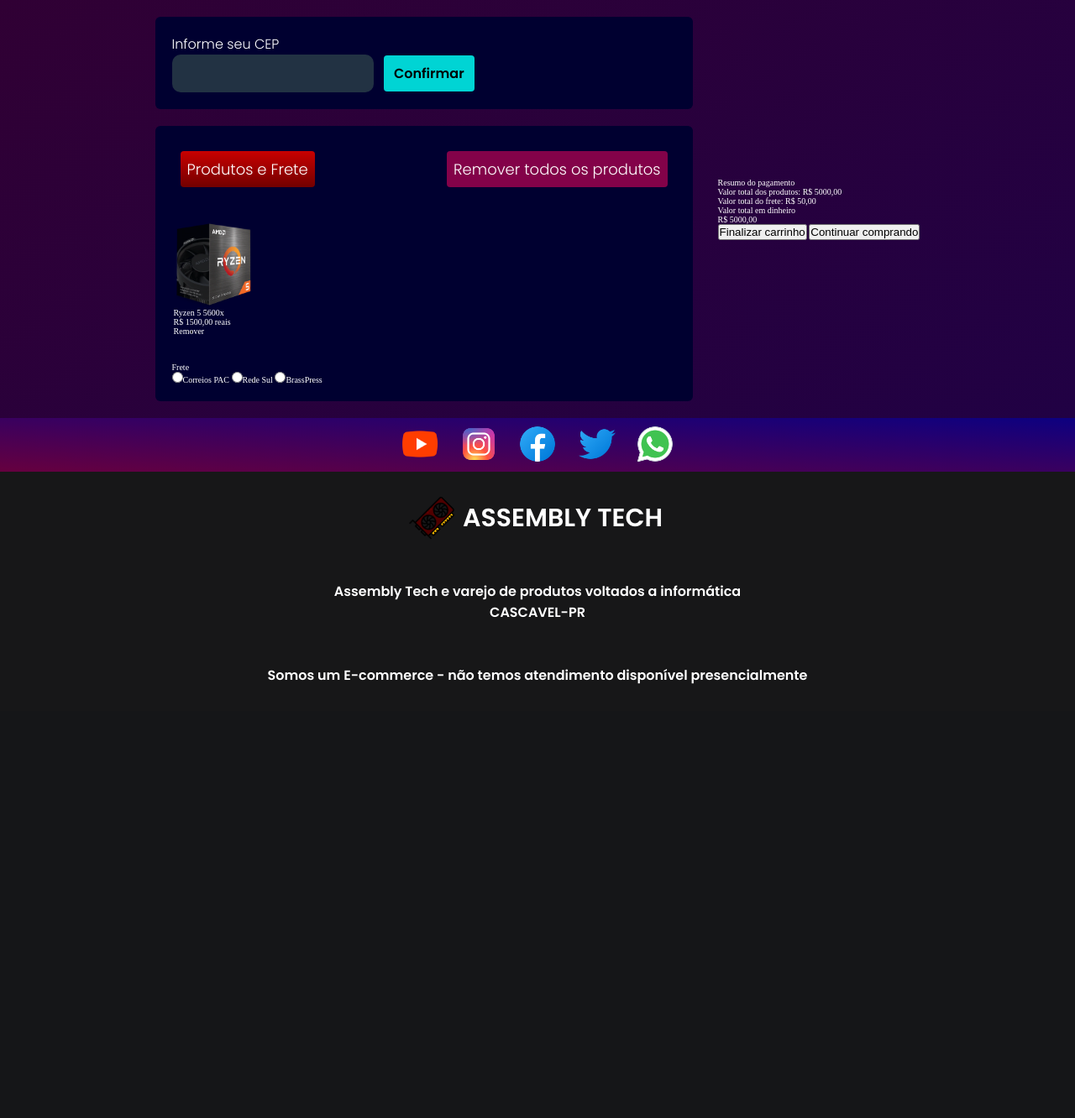
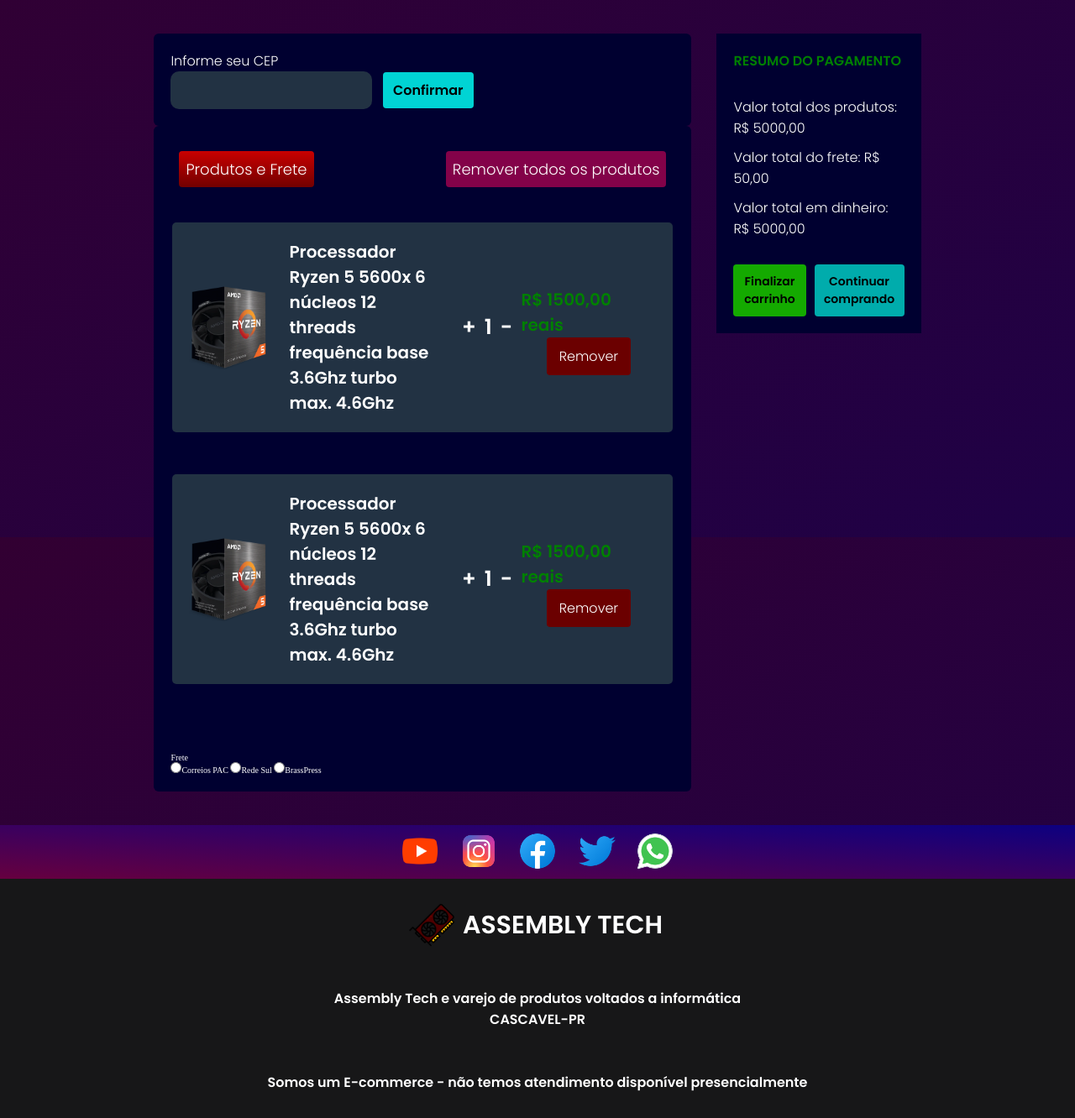
Before and after one commit to felippaugusto/4B-TCC, a PHP site: page /shopping-cart.html in a window 1280 px wide. Shown: the part 160-1492 px from the top of the page at 84% size. Before the commit the page ends 975 px from the top, so only its background shows below. Run offline with PHP 8.4, Linux system fonts and the light colour scheme.

Commit message:
updated files 2023-03-06

```diff
--- a/CSS/shopping-cart.css
+++ b/CSS/shopping-cart.css
@@ -1,12 +1,12 @@
 .container-shopping-cart {
     gap: 3rem;
     color: #fff;
+    align-items: start;
+    padding: 4rem;
 }
 
 .address-user, .container-products {
     width: 50vw;
-    margin-top: 2rem;
-    margin-bottom: 2rem;
     background-color:rgb(0, 0, 48);
     padding: 2rem;
     border-radius: 0.6rem;
@@ -78,6 +78,114 @@ table, .freight {
     background: rgb(102, 0, 56);
 }
 
+table tr #cart-product {
+    justify-content: space-between;
+    gap: 1rem;
+    width: 100%;
+    margin-bottom: 5rem;
+    background-color: #223243;
+    padding: 2rem;
+    border-radius: 0.5rem;
+}
+
 .container-products table img {
     height: 10rem;
 }
+
+.container-left-td {
+    gap: 2.5rem;
+    font-size: 2rem;
+    font-family: poppins-semiBold;
+    width: 70%;
+}
+
+.container-left-td span {
+    gap: 1rem;
+    font-size: 2.5rem;
+}
+
+.container-left-td span .addMore, .container-left-td span .subtration {
+    cursor: pointer;
+}
+
+.container-left-td span .addMore:hover, .container-left-td span .subtration:hover {
+    color: #223243;
+}
+
+.container-right-td {
+    flex-direction: column;
+    height: 12vh;
+    justify-content: space-between;
+    font-size: 1.6rem;
+    font-family: poppins-light;
+}
+
+.container-right-td .product-value {
+    color: green;
+    font-family: poppins-semiBold;
+    font-size: 2rem;
+}
+
+.container-right-td .remove-cart-product {
+    background-color: rgb(107, 0, 0);
+    padding: 1rem 1.5rem;
+    border-radius: 0.4rem;
+    cursor: pointer;
+}
+
+.container-right-td .remove-cart-product:hover {
+    background-color: rgb(160, 0, 0);
+}
+
+.value-and-summary-of-products {
+    background-color:rgb(0, 0, 48);
+    padding: 2rem;
+    font-family: poppins-light;
+    font-size: 1.6rem;
+    width: 19vw;
+}
+
+.paragraph-summary {
+    margin-bottom: 3rem;
+    font-family: poppins-semiBold;
+    color: green;
+    text-transform: uppercase;
+}
+
+#container-values {
+    align-items: start;
+    flex-direction: column;
+    gap: 1rem;
+}
+
+.container-buttons {
+    margin-top: 2rem;
+    width: 100%;
+    gap: 1rem;
+}
+
+#finaly-cart {
+    background-color: rgb(20, 170, 0);
+}
+
+#finaly-cart:hover {
+    background-color: rgb(26, 226, 0);
+}
+
+#keep-shopping {
+    background-color: rgb(0, 172, 172);
+}
+
+#keep-shopping:hover {
+    background-color: rgb(0, 219, 219);
+}
+
+.container-buttons button {
+    padding: 1rem 0.7rem;
+    font-size: 1.4rem;
+    border: none;
+    outline: none;
+    cursor: pointer;
+    border-radius: 0.4rem;
+    font-family: poppins-semiBold;
+}
--- a/shopping-cart.html
+++ b/shopping-cart.html
@@ -45,6 +45,10 @@
                 <!-- take the button default action -->
             </div>
 
+            <div class="container-products-and-summary-price">
+
+            </div>
+
             <div class="container-products">
                 <div class="container-text-products displayFlex">
                     <!-- put the image inside the p -->
@@ -54,11 +58,38 @@
 
                 <table>
                     <tr>
-                        <td>
-                            <img src="IMAGES/main/hardware-demonstration/ryzen-5600x-1.png" alt="">
-                            <p class="product-description">Ryzen 5 5600x</p>
-                            <p class="product-value">R$ 1500,00 reais</p>
-                            <div class="remove-product">Remover</div>
+                        <td class="displayFlex" id="cart-product">
+                            <div class="container-left-td displayFlex">
+                                <img src="IMAGES/main/hardware-demonstration/ryzen-5600x-1.png" alt="">
+                                <p class="product-description">Processador Ryzen 5 5600x 6 núcleos 12 threads frequência base 3.6Ghz turbo max. 4.6Ghz</p>
+                                <span class="displayFlex">
+                                    <p class="addMore">+</p>
+                                    <p class="amount">1</p>
+                                    <p class="subtration">-</p>
+                                </span>
+                            </div>
+
+                            <div class="container-right-td displayFlex">
+                                <p class="product-value">R$ 1500,00 reais</p>
+                                <p class="remove-cart-product">Remover</p>
+                            </div>
+                        </td>
+
+                        <td class="displayFlex" id="cart-product">
+                            <div class="container-left-td displayFlex">
+                                <img src="IMAGES/main/hardware-demonstration/ryzen-5600x-1.png" alt="">
+                                <p class="product-description">Processador Ryzen 5 5600x 6 núcleos 12 threads frequência base 3.6Ghz turbo max. 4.6Ghz</p>
+                                <span class="displayFlex">
+                                    <p class="addMore">+</p>
+                                    <p class="amount">1</p>
+                                    <p class="subtration">-</p>
+                                </span>
+                            </div>
+
+                            <div class="container-right-td displayFlex">
+                                <p class="product-value">R$ 1500,00 reais</p>
+                                <p class="remove-cart-product">Remover</p>
+                            </div>
                         </td>
                     </tr>
                 </table>
@@ -76,18 +107,15 @@
 
         <div class="value-and-summary-of-products">
             <p class="paragraph-summary">Resumo do pagamento</p>
-            <container class="values">
+
+            <container class="displayFlex" id="container-values">
                 <p class="product-value">Valor total dos produtos: <span>R$ 5000,00</span></p>
                 <p class="freight-value">Valor total do frete: <span>R$ 50,00</span></p>
+                <p class="paragraph-total">Valor total em dinheiro: <span class="products-total">R$ 5000,00</span></p>
 
-                <div class="value-total">
-                    <p class="paragraph-total">Valor total em dinheiro</p>
-                    <p class="value-total">R$ 5000,00</p>
-                </div>
-
-                <div class="container-buttons">
-                    <button>Finalizar carrinho</button>
-                    <button>Continuar comprando</button>
+                <div class="container-buttons displayFlex">
+                    <button id="finaly-cart">Finalizar carrinho</button>
+                    <button id="keep-shopping">Continuar comprando</button>
                 </div>
             </container>
         </div>
```
